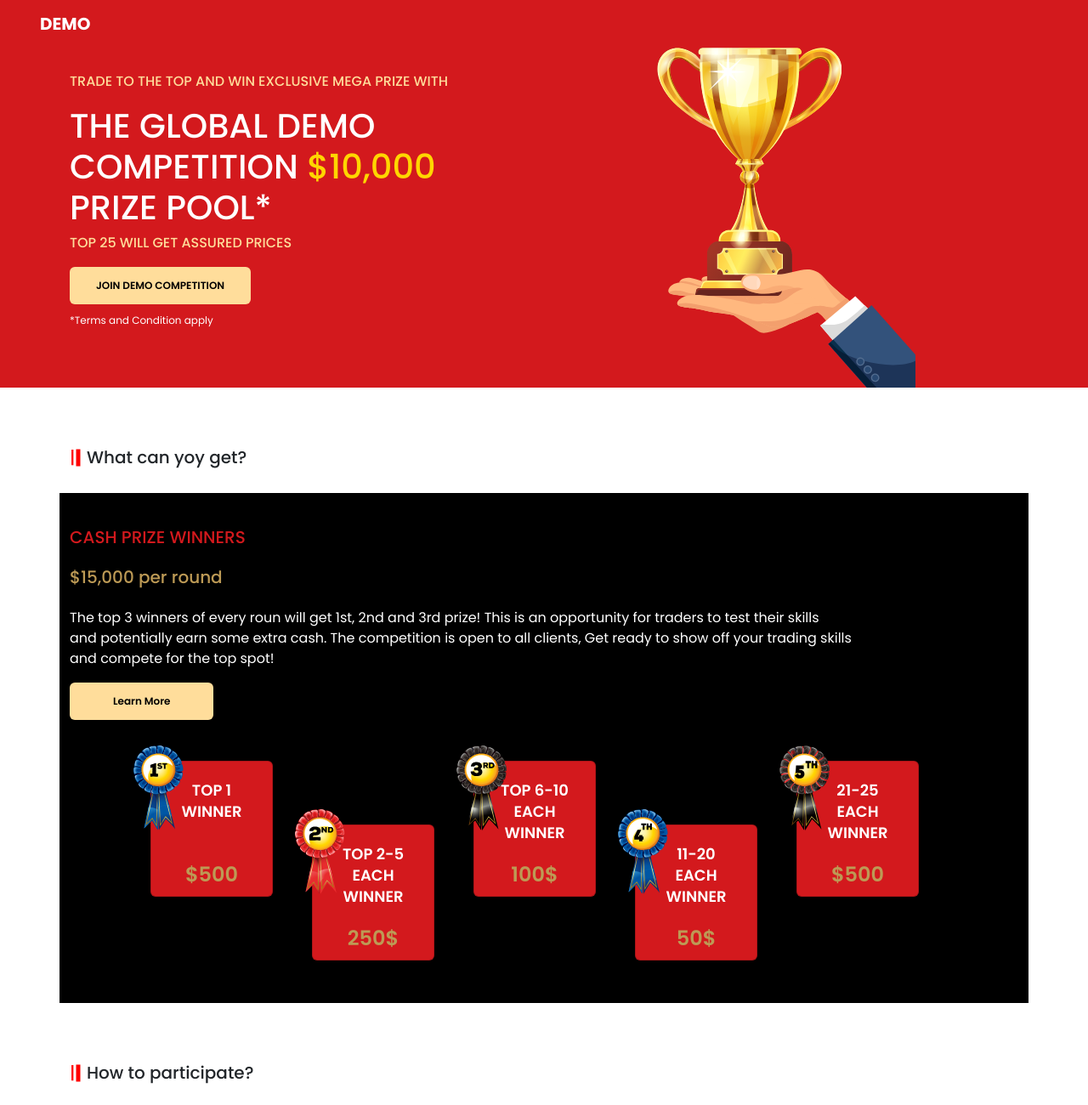
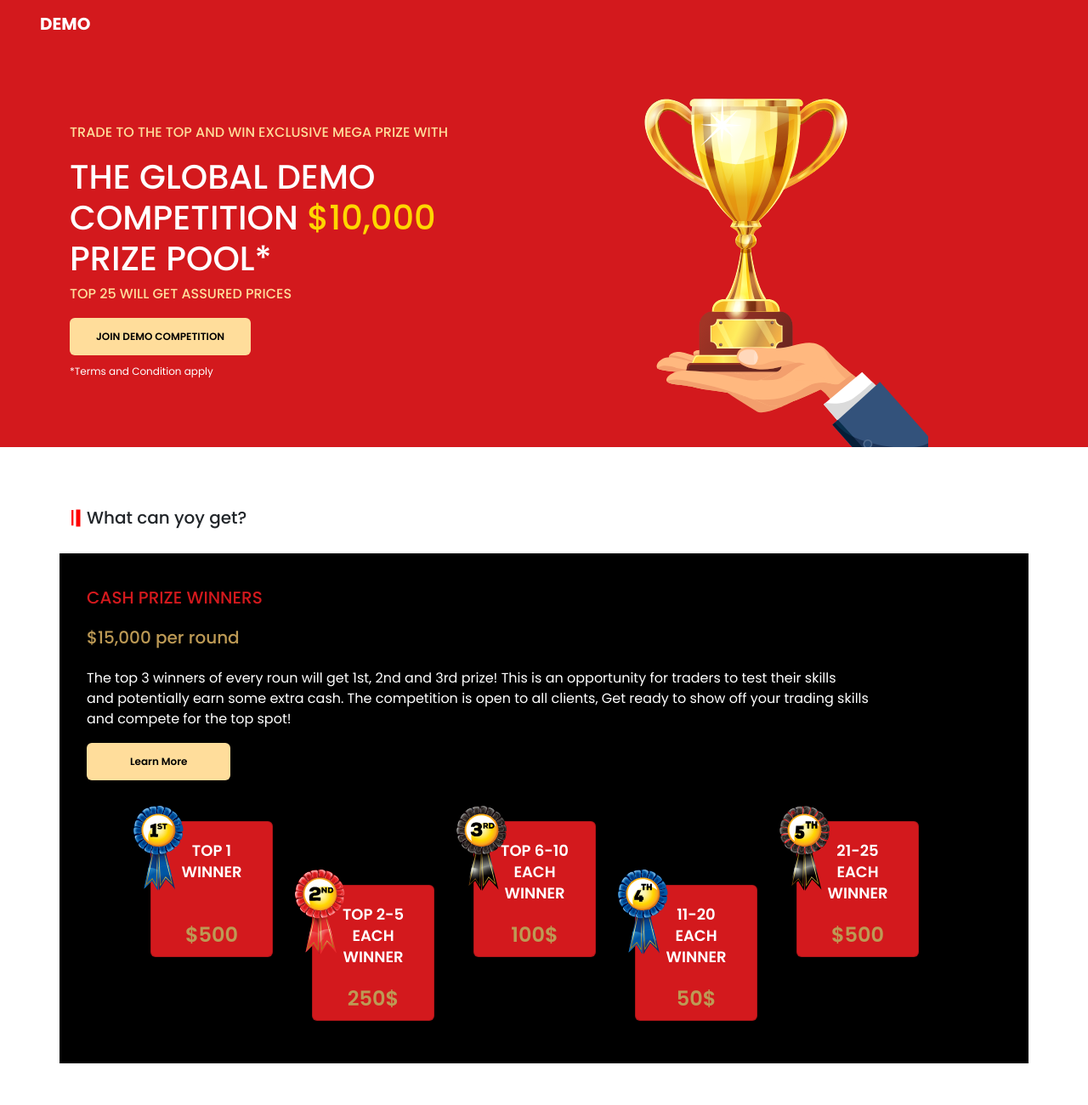
Before and after one commit to dev-janakalidasan/Demo, a plain HTML site: page index.html in a window 1280 px wide. Shown: the top 1300 px of the page at 85% size. Drawn offline with nearby package versions, Linux system fonts and the light colour scheme.

Commit message:
index -trade

```diff
--- a/Assets/css/style.css
+++ b/Assets/css/style.css
@@ -38,9 +38,19 @@
     color: red !important;
 }
 /* index */
+.white-bg {
+    background-color: #fff;
+    /* z-index: 1; */
+    position: relative;
+    margin-top: -30px;
+    padding-top: 1px;
+}
+.move-move{
+    padding-top: 60px !important;
+}
 .index-bg{
     background-color: hsl(358.71deg 78.81% 46.27%) !important;
-    height: 400px;
+    height: 500px;
 }
 .index-trade{
  padding-top: 30px;
@@ -68,7 +78,7 @@
     margin-top: 10px;
 }
 .reward{
-    height: 400px;
+    height: 440px;
 }
 .line-index{
     color: red;
@@ -344,3 +354,26 @@ li::marker {
 .dsd{
     margin-bottom: 100px !important;
 }
+
+.mo-spend{
+    margin-left: 20px;
+}
+/* mobile */
+@media (max-width:578px){
+
+}
+@media (min-width:1500px) and (max-width:1890px){
+    .line-2 {
+        margin-top: 70px !important;
+        margin-bottom: 30px;
+        margin-left: 95px;
+    }
+}
+
+@media (min-width:1900px){
+    .line-2 {
+        margin-top: 70px !important;
+        margin-bottom: 30px;
+        margin-left: 95px;
+    }
+}
--- a/index.html
+++ b/index.html
@@ -24,7 +24,7 @@
     <!--1-->
     <div class="container-fluid index-bg">
         <div class="container">
-            <div class="row">
+            <div class="row move-move">
                 <div class="col-lg-6 col-md-6 col-sm-12">
 
                     <h6 class="index-trade">TRADE TO THE TOP AND WIN EXCLUSIVE MEGA PRIZE WITH</h6>
@@ -50,11 +50,12 @@
 
     </div>
     <!-- 2 -->
-    <div class="container-fluid">
+    <div class="container-fluid white-bg">
         <div class="container">
             <h5 class="line-1 d-flex"><span class="line-index">|<h6 class="rot"></h6></span> What can yoy get?</h5>
         </div>
         <div class="container black-box">
+            <div class="mo-spend">
                 <h5 class="winner-award">CASH PRIZE WINNERS</h5>
                 <h5 class="per-around">$15,000 per round</h5>
                 <p class="index-winner-top">The top 3 winners of every roun will get 1st, 2nd and 3rd prize! This is an
@@ -65,6 +66,8 @@
                 <div>
                     <button class="btn btn-2">Learn More</button>
                 </div>
+            </div>
+
             <!-- create prize list row -->
             <div class="row mt-5">
                 <div class="col-lg-1 col-md-2 col-sm-12"></div>
```
Lines whose indentation alone changed are shown as unchanged.
